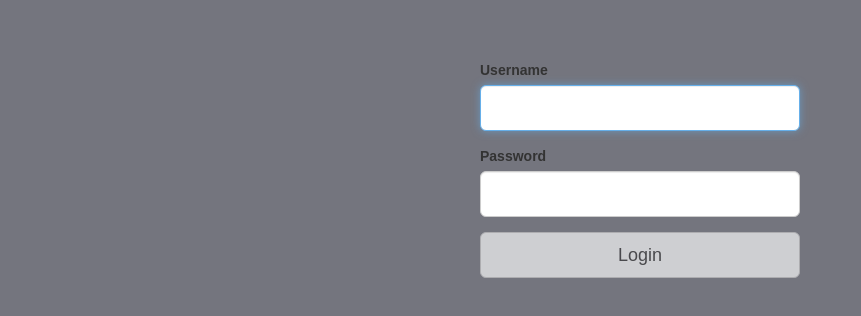
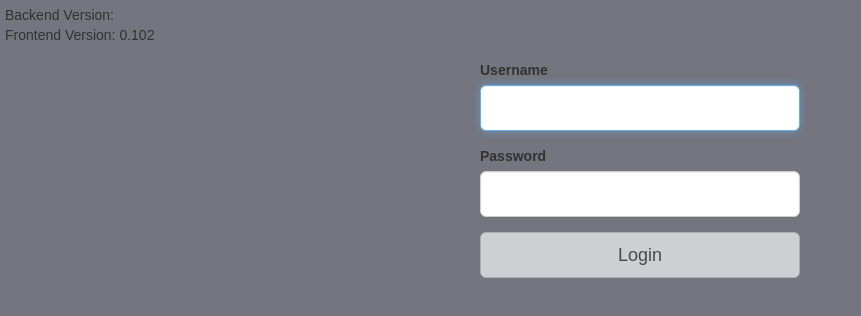
Before and after one commit to walkerreynolds16/Clubin.club, a React (Create React App) app: page / in a window 1280 px wide. Shown: the top 316 px of the page, without its empty margins (0-861 px from the left). Built offline with nearby package versions, Linux system fonts and the light colour scheme; no server answers.

Commit message:
Added indicator for versions on the login page

```diff
--- a/src/Components/Home.js
+++ b/src/Components/Home.js
@@ -15,13 +15,14 @@ export default class Home extends Component {
     this.state = {
       loggedIn: false,
       username: '',
-      version: packageJson.projectVersion,
+      frontEndVersion: packageJson.projectVersion,
+      backEndVersion: '',
       disableLoginButton: false
     }
   }
 
   componentDidMount(){
-    console.log(this.state.version)
+    console.log(this.state.frontEndVersion)
     this.checkVersion()
   }
 
@@ -34,7 +35,11 @@ export default class Home extends Component {
         console.log(response)
         var currentVersion = response['data']['version']
 
-        if(currentVersion !== this.state.version){
+        this.setState({
+          backEndVersion: currentVersion
+        })
+
+        if(currentVersion !== this.state.frontEndVersion){
           this.setState({
             disableLoginButton: true
           })
@@ -72,7 +77,11 @@ export default class Home extends Component {
 
 
             <Route exact path='/' render={
-              (props) => this.state.loggedIn ? (<Redirect to="/home" />) : (<Login {...props} changeUsername={this.changeUsername} changeLoggedIn={this.changeLoggedIn} disableLoginButton={this.state.disableLoginButton} />)
+              (props) => this.state.loggedIn ? (<Redirect to="/home" />) : (<Login {...props}
+                                                                                    changeUsername={this.changeUsername}
+                                                                                    changeLoggedIn={this.changeLoggedIn}
+                                                                                    disableLoginButton={this.state.disableLoginButton}
+                                                                                    backEndVersion={this.state.backEndVersion}/>)
             } />
 
           </div>
--- a/src/Components/Login.js
+++ b/src/Components/Login.js
@@ -2,7 +2,7 @@ import React, { Component } from "react";
 import { Button, FormGroup, FormControl, ControlLabel } from "react-bootstrap";
 import Axios from 'axios'
 import "../Styles/Login.css";
-
+import packageJson from '../../package.json'
 import { GoogleLogin } from 'react-google-login';
 
 //API Link
@@ -75,6 +75,14 @@ export default class Login extends Component {
 
 
       <div>
+        <div style={{'position':'fixed', 'left':'5px', 'top':'5px'}}>
+          Backend Version: {this.props.backEndVersion}
+        </div>
+        <div style={{'position':'fixed', 'left':'5px', 'top':'25px'}}>
+          Frontend Version: {packageJson.projectVersion}
+        </div>
+
+
         {!this.props.disableLoginButton &&
           <div className="Login">
           <form onSubmit={this.handleSubmit}>
```
Also changed, not shown: 1 other file (tests, documents, lock files or other folders).
